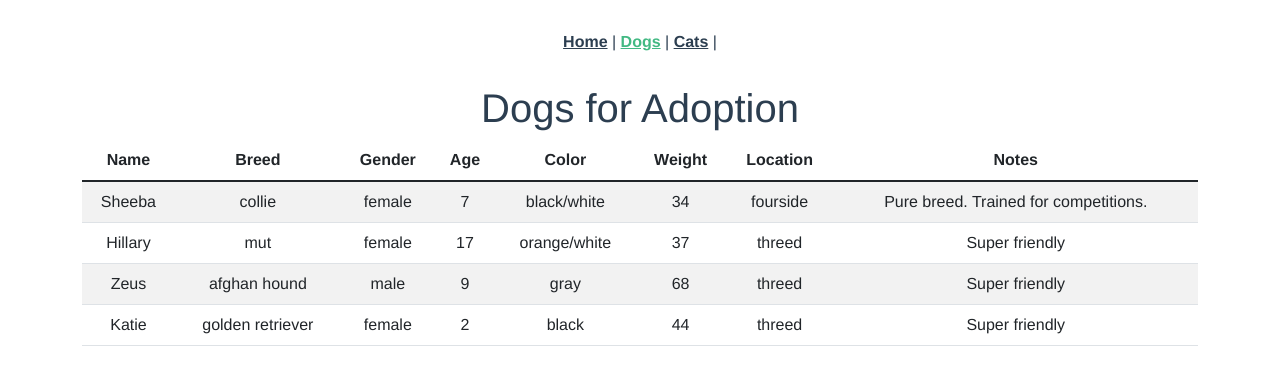
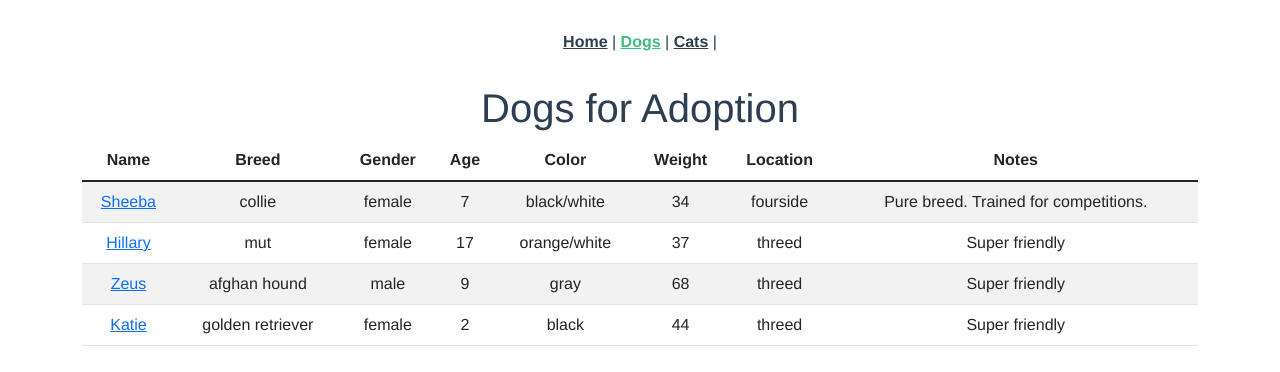
Before and after one commit to leammurphy/Vuex-Animals, a Vue app in the folder adopt-pets/: page /dogs in a window 1280 px wide. Shown: the top 372 px of the page. Built offline with nearby package versions, Linux system fonts and the light colour scheme.

Commit message:
Dogs routes set up.'>' no longer is present on the links

```diff
--- a/adopt-pets/src/views/Cats.vue
+++ b/adopt-pets/src/views/Cats.vue
@@ -2,8 +2,8 @@
     <div>
         <h1>Cats for Adoption</h1>
         <b-table striped hover :items="cats">
-            <template #cell(name)="data">>
-                <router-link :to="`/pets/${data.value}`">
+            <template #cell(name)="data">
+                <router-link :to="`/pets/${data.index}`">
                     {{ data.value }}
                 </router-link>
             </template>
--- a/adopt-pets/src/views/Dogs.vue
+++ b/adopt-pets/src/views/Dogs.vue
@@ -1,7 +1,13 @@
 <template>
     <div>
         <h1>Dogs for Adoption</h1>
-        <b-table striped hover :items="dogs"></b-table>
+        <b-table striped hover :items="dogs">
+            <template #cell(name)="data">
+                <router-link :to="`/pets/${data.index}`">
+                    {{ data.value }}
+                </router-link>
+            </template>
+        </b-table>
     </div>
 </template>
 
```
